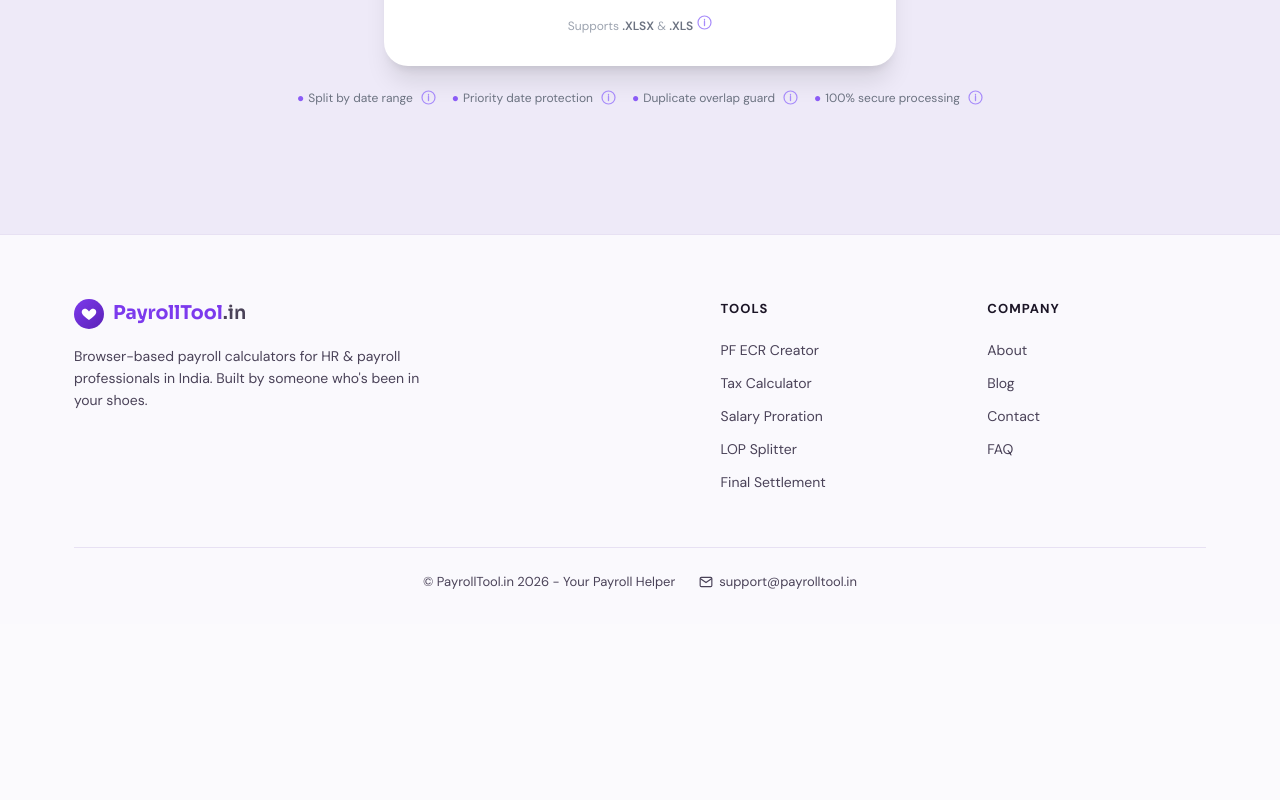
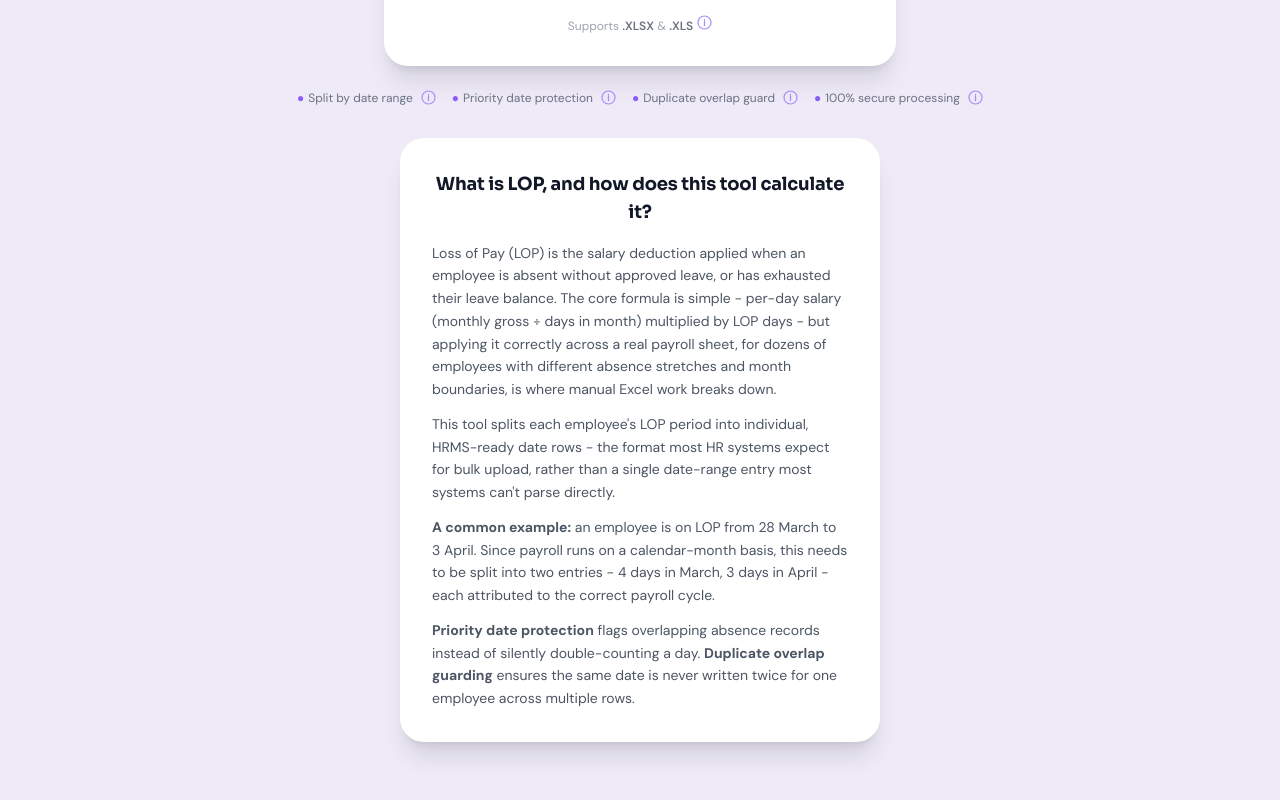
Before and after one commit to tushararoracorp-lab/payrolltool, a Next.js app: page /lop-splitter in a window 1280 px wide. Shown: the part 540-1340 px from the top of the page. Before the commit the page ends 1164 px from the top, so only its background shows below. Built offline with nearby package versions, Linux system fonts and the light colour scheme.

Commit message:
Phase 1 traffic fixes: LOP Splitter copy, retitled zero-click posts, new ECR errors guide

```diff
--- a/src/pages/lop-splitter.js
+++ b/src/pages/lop-splitter.js
@@ -992,6 +992,25 @@ export default function Home() {
           </div>
         </main>
 
+        {/* About / How it works - expanded copy per SEO content-depth review */}
+        <section className="max-w-lg mx-auto w-full px-4 pb-10">
+          <div className="bg-white rounded-3xl shadow-xl p-8">
+            <h2 className="text-lg font-bold text-gray-900 mb-4 text-center">What is LOP, and how does this tool calculate it?</h2>
+            <p className="text-sm text-gray-600 leading-relaxed mb-3">
+              Loss of Pay (LOP) is the salary deduction applied when an employee is absent without approved leave, or has exhausted their leave balance. The core formula is simple - per-day salary (monthly gross ÷ days in month) multiplied by LOP days - but applying it correctly across a real payroll sheet, for dozens of employees with different absence stretches and month boundaries, is where manual Excel work breaks down.
+            </p>
+            <p className="text-sm text-gray-600 leading-relaxed mb-3">
+              This tool splits each employee&apos;s LOP period into individual, HRMS-ready date rows - the format most HR systems expect for bulk upload, rather than a single date-range entry most systems can&apos;t parse directly.
+            </p>
+            <p className="text-sm text-gray-600 leading-relaxed mb-3">
+              <strong>A common example:</strong> an employee is on LOP from 28 March to 3 April. Since payroll runs on a calendar-month basis, this needs to be split into two entries - 4 days in March, 3 days in April - each attributed to the correct payroll cycle.
+            </p>
+            <p className="text-sm text-gray-600 leading-relaxed">
+              <strong>Priority date protection</strong> flags overlapping absence records instead of silently double-counting a day. <strong>Duplicate overlap guarding</strong> ensures the same date is never written twice for one employee across multiple rows.
+            </p>
+          </div>
+        </section>
+
         <Footer />
       </div>
 
```
Also changed, not shown: content/blog/pf-ecr-file-format.md (+3 -3 lines), content/blog/pf-ecr-validation-errors-guide.md (added, +50 -0 lines), content/blog/salary-proration-india.md (+6 -4 lines).
